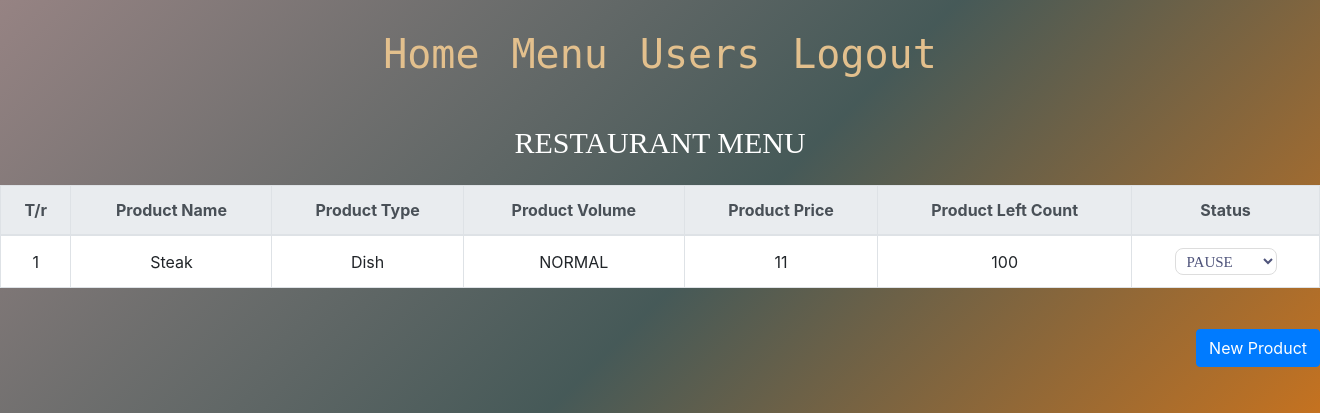
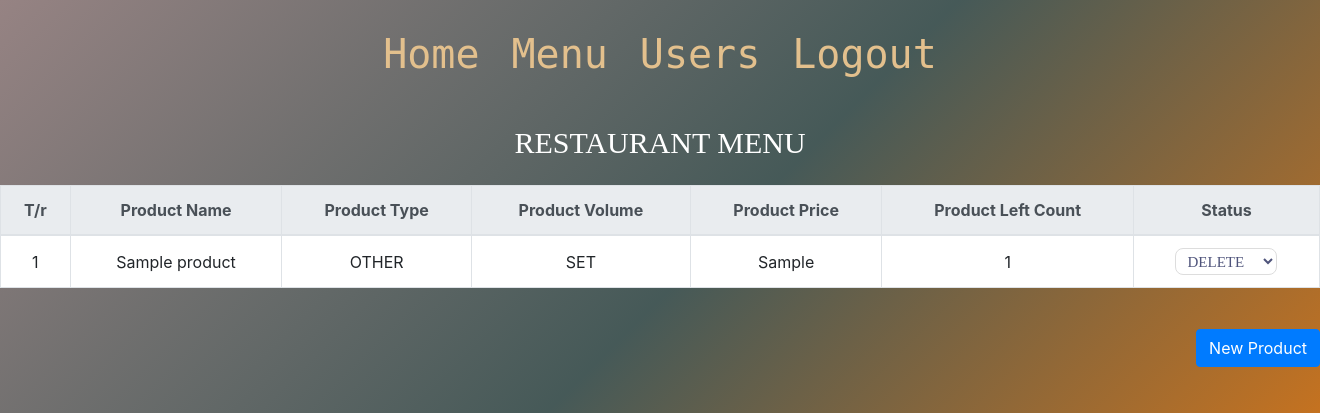
Before and after one commit to Anvar1098/Burak, a Node server app: page /admin/product/all in a window 1320 px wide. Shown: the top 413 px of the page. Run offline with Node 20, Linux system fonts and the light colour scheme; a user stored in the database is signed in; tables that the repository leaves empty hold one stand-in row (values such as "Sample post"); some libraries are stand-ins or nearby versions.

Commit message:
fix:modify products page based on products data

```diff
--- a/src/controllers/product.controller.ts
+++ b/src/controllers/product.controller.ts
@@ -17,7 +17,9 @@ const productController: T = {};
 productController.getAllproducts =  async (req: Request, res: Response) => {
     try {
         console.log('getAllproducts');
-        res.render('products');
+        const data = await productService.getAllProducts();
+
+        res.render("products", { products: data });
     } catch (err) {
         console.log('Error, getAllproducts:', err);
         if (err instanceof Errors) res.status(err.code).json(err);
@@ -28,7 +30,6 @@ productController.getAllproducts =  async (req: Request, res: Response) => {
 productController.createNewProduct = async (req: AdminRequest, res: Response) => {
     try {
         console.log("createNewProduct");
-        console.log('req.files:', req.files);
 
         if(!req.files?.length)
             throw new Errors(HttpCode.INTERNAL_SERVER_ERROR, Message.CREATE_FAILED);
--- a/src/views/products.ejs
+++ b/src/views/products.ejs
@@ -44,21 +44,29 @@
               </tr>
             </thead>
             <!--  LOOP PRODUCTS: START  -->
-            <tbody style="background: white">
-              <td>1</td>
-              <td>Steak</td>
-              <td>Dish</td>
-              <td>NORMAL</td>
-              <td>11</td>
-              <td>100</td>
-              <td>
-                <select class="spec-select new-product-status">
-                  <option value="PAUSE" selected>PAUSE</option>
-                  <option value="PROCESS">PROCESS</option>
-                  <option value="DELETE">DELETE</option>
-                </select>
-              </td>
-            </tbody>
+
+            <% products.map(function(value, key) { %>
+              <tbody style="background: white">
+                <td><%= key + 1 %></td>
+                <td><%= value.productName %></td>
+                <td><%= value.productCollection %></td>
+                <td><%= value.productCollection === 'DRINK' ? value.productVolume :
+                  value.productSize %>
+                </td>
+                <td><%= value.productPrice %></td>
+                <td><%= value.productLeftCount %></td>
+                <td>
+                  <select class="spec-select new-product-status"
+                  id="<%= value._id %>"
+                  >
+                    <option value="PAUSE" <%= value.productStatus === 'PAUSE' ? 'selected': '' %> >PAUSE</option>
+                    <option value="PROCESS"  <%= value.productStatus === 'PROCESS' ? 'selected': '' %> >PROCESS</option>
+                    <option value="DELETE"  <%= value.productStatus === 'DELETE' ? 'selected': '' %> >DELETE</option>
+                  </select>
+                </td>
+              </tbody>
+            <% }) %>
+
             <!--  LOOP PRODUCTS: END  -->
           </table>
           <div
```
Also changed, not shown: src/models/Product.service.ts (+13 -7 lines).
